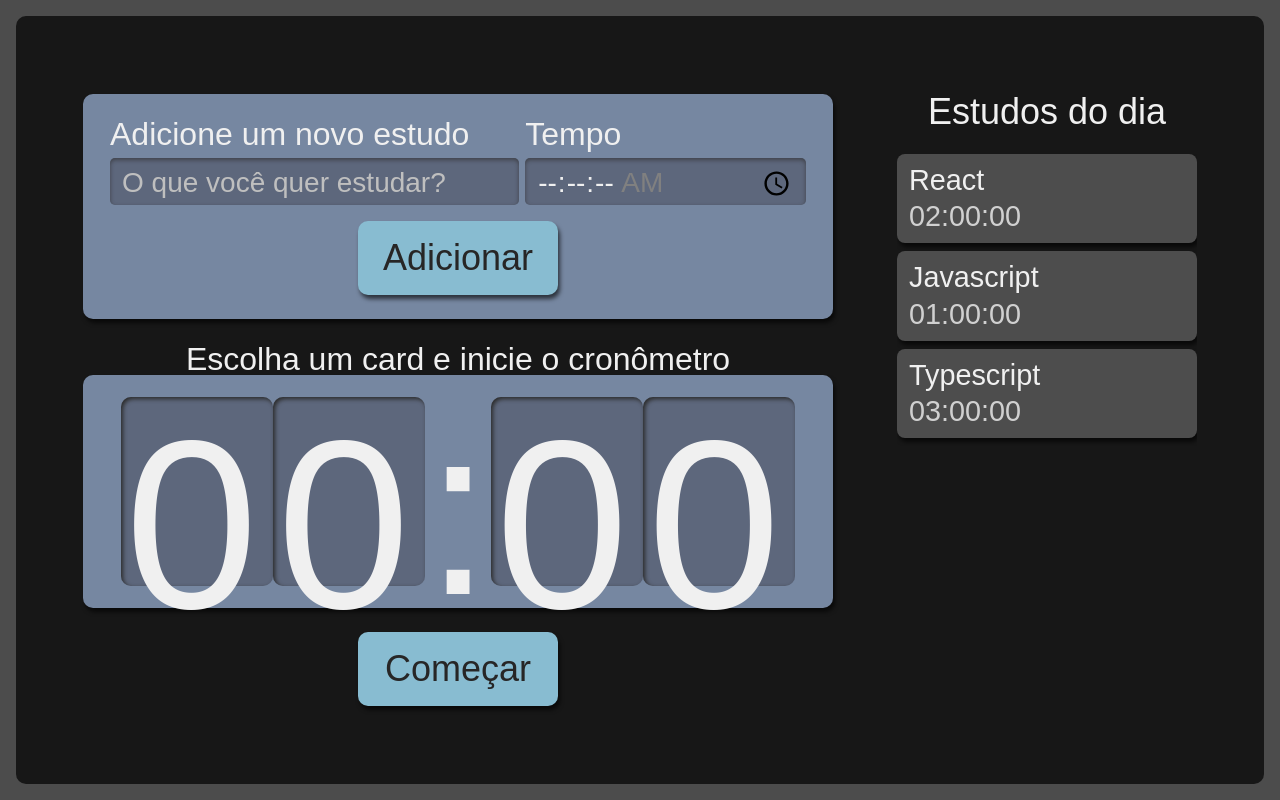
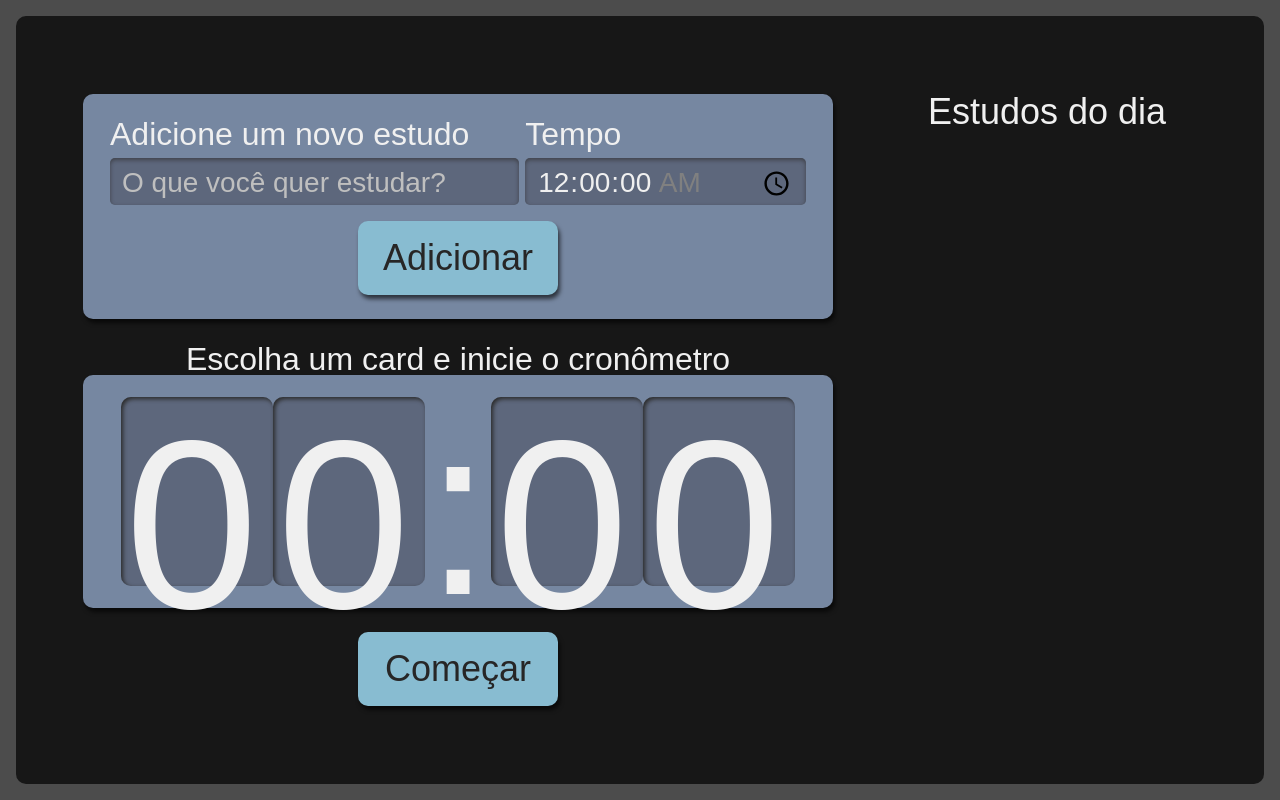
Before and after one commit to Fernandomn/alura-studies-react-with-typescript, a React (Create React App) app: page / in a window 1280 px wide. Built offline with nearby package versions, Linux system fonts and the light colour scheme.

Commit message:
making form dynamic

```diff
--- a/src/components/Botao/index.tsx
+++ b/src/components/Botao/index.tsx
@@ -1,9 +1,18 @@
-import React, { PropsWithChildren } from "react";
+import React from "react";
 import style from "./Botao.module.scss";
 
-class Botao extends React.Component<PropsWithChildren> {
+class Botao extends React.Component<{
+  children: string;
+  type?: "button" | "submit" | "reset" | undefined;
+}> {
   render() {
-    return <button className={style.botao}>{this.props.children}</button>;
+    const { type = "button" } = this.props;
+
+    return (
+      <button type={type} className={style.botao}>
+        {this.props.children}
+      </button>
+    );
   }
 }
 
--- a/src/components/Formulario/index.tsx
+++ b/src/components/Formulario/index.tsx
@@ -1,11 +1,30 @@
 import React from "react";
+import { v4 as uuidv4 } from "uuid";
+import { ITarefa } from "../../types/tarefa";
 import Botao from "../Botao";
 import style from "./Formulario.module.scss";
 
-class Formulario extends React.Component {
+class Formulario extends React.Component<{
+  setTarefas: React.Dispatch<React.SetStateAction<ITarefa[]>>;
+}> {
+  initialState = { tarefa: "", tempo: "00:00" };
+  state = this.initialState;
+
+  adicionarTarefa(evento: React.FormEvent<HTMLFormElement>) {
+    evento.preventDefault();
+    this.props.setTarefas((oldState: ITarefa[]) => [
+      ...oldState,
+      { ...this.state, selecionado: false, completado: false, id: uuidv4() },
+    ]);
+    this.setState(this.initialState);
+  }
+
   render(): React.ReactNode {
     return (
-      <form className={style.novaTarefa}>
+      <form
+        className={style.novaTarefa}
+        onSubmit={this.adicionarTarefa.bind(this)}
+      >
         <div className={style.inputContainer}>
           <label htmlFor="tarefa">Adicione um novo estudo</label>
 
@@ -13,6 +32,10 @@ class Formulario extends React.Component {
             type="text"
             name="tarefa"
             id="tarefa"
+            value={this.state.tarefa}
+            onChange={(evento) =>
+              this.setState({ ...this.state, tarefa: evento.target.value })
+            }
             placeholder="O que você quer estudar?"
             required
           ></input>
@@ -26,13 +49,17 @@ class Formulario extends React.Component {
             step={1}
             name="tempo"
             id="tempo"
+            value={this.state.tempo}
+            onChange={(evento) =>
+              this.setState({ ...this.state, tempo: evento.target.value })
+            }
             min="00:00:00"
             max="01:30:00"
             required
           ></input>
         </div>
 
-        <Botao>Adicionar</Botao>
+        <Botao type="submit">Adicionar</Botao>
       </form>
     );
   }
--- a/src/components/Lista/index.tsx
+++ b/src/components/Lista/index.tsx
@@ -1,13 +1,8 @@
+import { ITarefa } from "../../types/tarefa";
 import Item from "./Item";
 import style from "./Lista.module.scss";
 
-function Lista() {
-  const tarefas = [
-    { tarefa: "React", tempo: "02:00:00" },
-    { tarefa: "Javascript", tempo: "01:00:00" },
-    { tarefa: "Typescript", tempo: "03:00:00" },
-  ];
-
+function Lista({ tarefas }: { tarefas: ITarefa[] }) {
   return (
     <aside className={style.listaTarefas}>
       <h2>Estudos do dia</h2>
--- a/src/pages/App.tsx
+++ b/src/pages/App.tsx
@@ -1,13 +1,17 @@
+import { useState } from "react";
 import Cronometro from "../components/Cronometro";
 import Formulario from "../components/Formulario";
 import Lista from "../components/Lista";
+import { ITarefa } from "../types/tarefa";
 import style from "./App.module.scss";
 
 function App() {
+  const [tarefas, setTarefas] = useState<ITarefa[] | []>([]);
+
   return (
     <div className={style.AppStyle}>
-      <Formulario />
-      <Lista />
+      <Formulario setTarefas={setTarefas} />
+      <Lista tarefas={tarefas} />
       <Cronometro />
     </div>
   );
--- /dev/null
+++ b/src/types/tarefa.tsx
@@ -0,0 +1,7 @@
+export interface ITarefa {
+  tarefa: string;
+  tempo: string;
+  selecionado: boolean;
+  completado: boolean;
+  id: string;
+}
```
Also changed, not shown: src/components/Lista/Item/index.tsx (+5 -2 lines).
